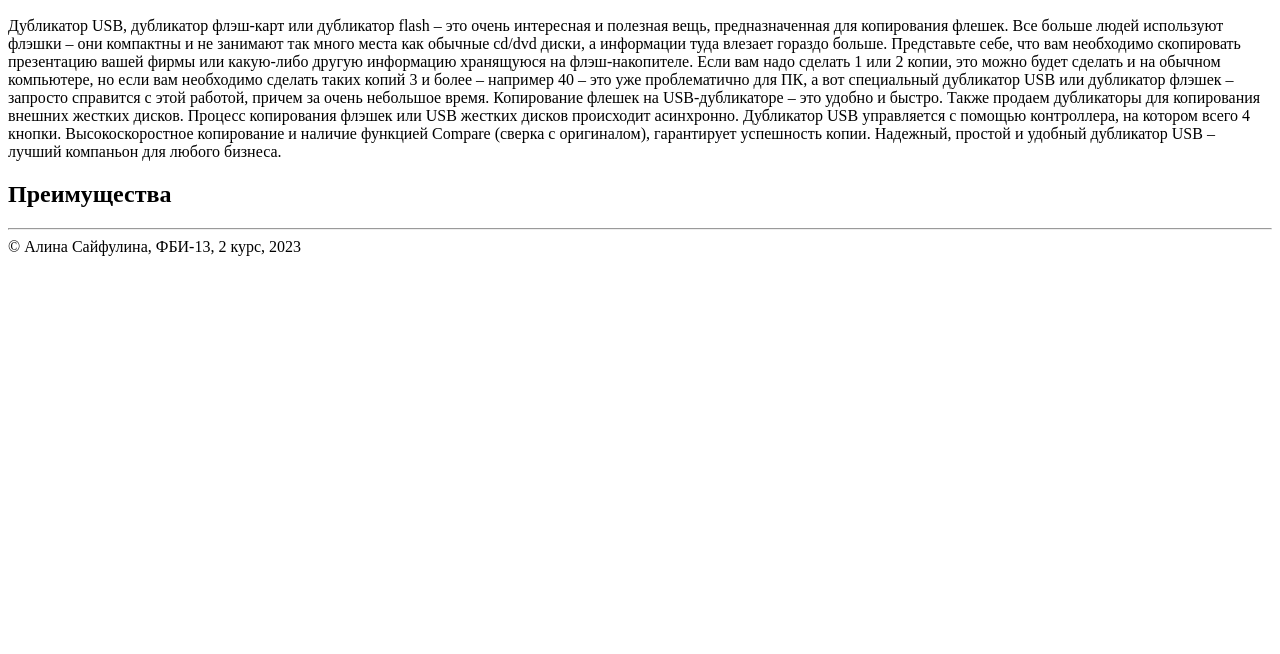
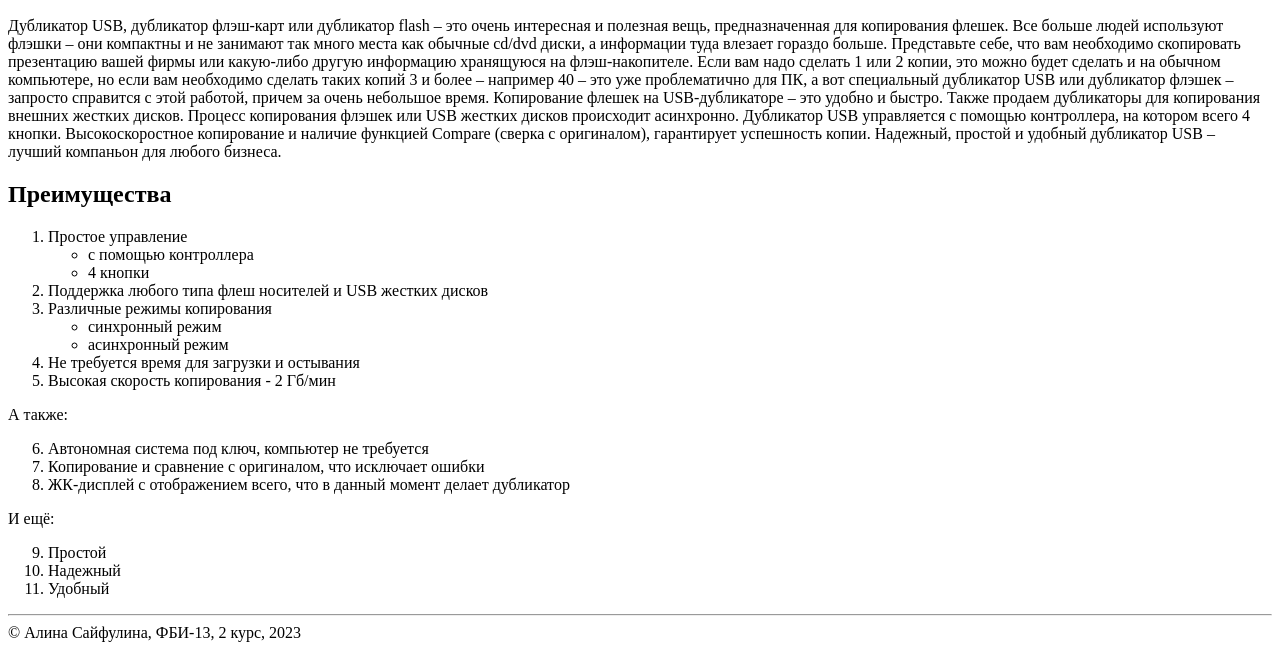
Before and after one commit to linasai1/web-programming-labs, a plain HTML site: page lab2.html in a window 1280 px wide. Shown: the part 146-800 px from the top of the page. Drawn offline with Linux system fonts and the light colour scheme.

Commit message:
Списки

```diff
--- a/lab2.html
+++ b/lab2.html
@@ -35,7 +35,33 @@
 
             <h2>Преимущества</h2>
 
-
+            <ol>
+                <li>Простое управление</li>
+                   <ul>
+                      <li>с помощью контроллера</li>
+                      <li>4 кнопки</li>
+                   </ul>
+                <li>Поддержка любого типа флеш носителей и USB жестких дисков</li>
+                <li>Различные режимы копирования</li>
+                   <ul>
+                       <li>синхронный режим</li>
+                       <li>асинхронный режим</li>
+                   </ul>
+                <li>Не требуется время для загрузки и остывания</li>
+                <li>Высокая скорость копирования - 2 Гб/мин</li>
+            </ol>
+            <div>А также:</div>
+            <ol start="6">
+                <li>Автономная система под ключ, компьютер не требуется</li>
+                <li>Копирование и сравнение с оригиналом, что исключает ошибки</li>
+                <li>ЖК-дисплей с отображением всего, что в данный момент делает дубликатор</li>
+            </ol>
+            <div>И ещё:</div>
+            <ol start="9">
+                <li>Простой</li>
+                <li>Надежный</li>
+                <li>Удобный</li>
+            </ol>
         </main>
 
         <footer>
```
